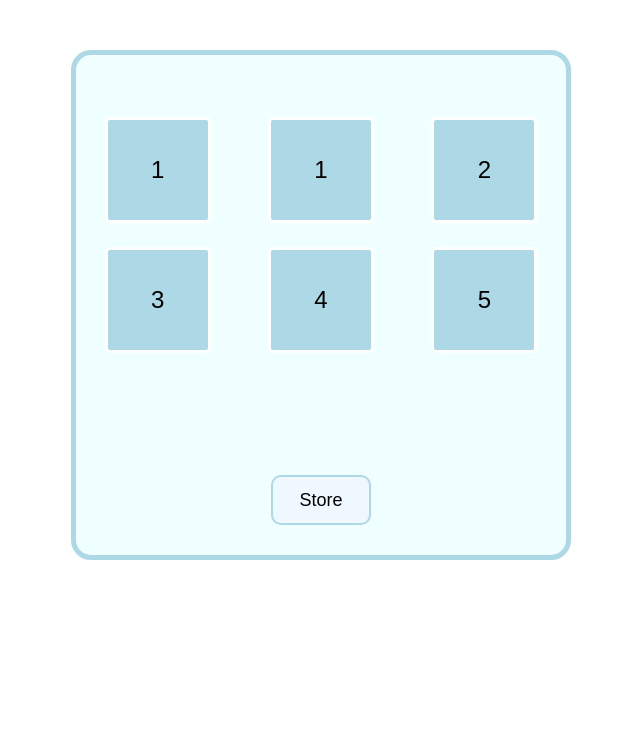
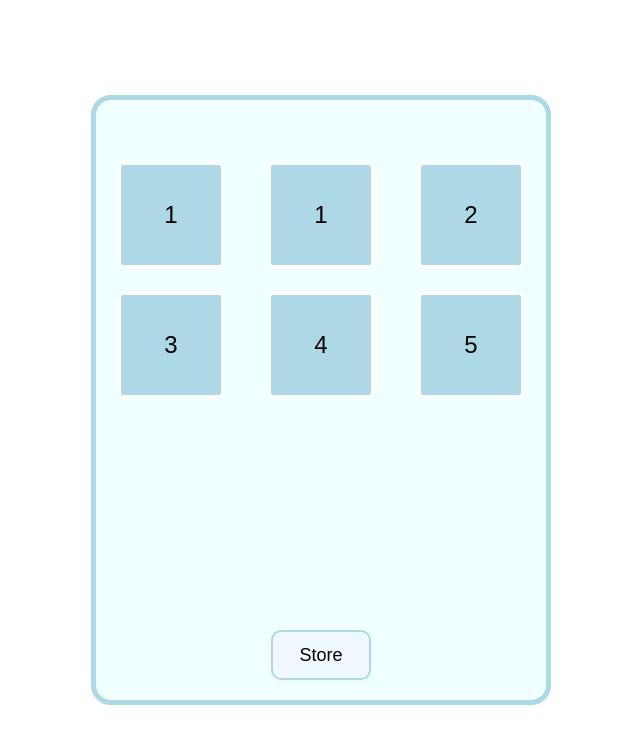
Before and after one commit to nikvoen/box-evolution, a React (Vite) app: page / in a window 1280 px wide. Shown: the top 744 px of the page, without its empty margins (319-959 px from the left). Built offline with nearby package versions, Linux system fonts and the light colour scheme.

Commit message:
Fix box positions, update styles

```diff
--- a/src/App.css
+++ b/src/App.css
@@ -5,20 +5,24 @@ body, html {
 }
 
 #root {
-  max-width: 500px;
-  margin: 0 auto;
+  position: fixed;
+  width: 100%;
+  height: 100%;
+  display: flex;
+  justify-content: center;
+  align-items: center;
 }
 
 .App {
-  margin-top: 50px;
-  height: 500px;
+  width: 450px;
+  height: 600px;
   border: 5px solid lightblue;
   border-radius: 20px;
   background-color: azure;
 }
 
 .store {
-  margin-top: 110px;
+  margin-top: 220px;
   text-align: center;
 }
 
@@ -114,4 +118,10 @@ body, html {
   cursor: grab;
   transition: opacity 0.3s ease-in-out;
   -webkit-user-select: none;
+  touch-action: none;
 }
+
+.box.placeholder {
+  background-color: transparent;
+  border: none;
+}
--- a/src/App.tsx
+++ b/src/App.tsx
@@ -14,6 +14,12 @@ const Box: React.FC<BoxProps> = ({ item, onDragStart, onDragLeave, onDragEnd, on
             onDrop={(e) => onDrop(e, item)}
             draggable={true}
             className={"box"}
+            style={{
+                gridColumnStart: item.gridColumnStart,
+                gridColumnEnd: item.gridColumnEnd,
+                gridRowStart: item.gridRowStart,
+                gridRowEnd: item.gridRowEnd,
+            }}
         >
             {item.level}
         </div>
@@ -25,7 +31,14 @@ const DragAndDrop: React.FC = () => {
 
     const dragStart = (e: React.DragEvent<HTMLDivElement>, item: box) => {
         e.dataTransfer.setData('cardId', item.id);
-        setDraggable({id: item.id, level: item.level});
+        setDraggable({
+            id: item.id,
+            level: item.level,
+            gridColumnStart: item.gridColumnStart,
+            gridColumnEnd: item.gridColumnEnd,
+            gridRowStart: item.gridRowStart,
+            gridRowEnd: item.gridRowEnd,
+        });
         e.currentTarget.style.backgroundColor = 'gray';
         e.currentTarget.style.opacity = '0';
     };
@@ -99,8 +112,45 @@ const Shop: React.FC = () => {
                 setUserData({ level: userData.level, balance: newBalance });
 
                 if (cards.length <= 5) {
-                    const newCard: box = { id: uuid(), level: boxLevel };
-                    setCards([...cards, newCard]);
+                    const findEmptyCell = (): { gridColumn: number; gridRow: number } | null => {
+                        const sortedCards = [...cards];
+                        sortedCards.sort((a, b) => {
+                            if (a.gridRowStart === b.gridRowStart) {
+                                return a.gridColumnStart - b.gridColumnStart;
+                            }
+                            return a.gridRowStart - b.gridRowStart;
+                        });
+
+                        for (let row = 1; row <= 2; row++) {
+                            for (let column = 1; column <= 3; column++) {
+                                const cellOccupied = sortedCards.some(card => {
+                                    return (
+                                        card.gridColumnStart <= column &&
+                                        card.gridColumnEnd > column &&
+                                        card.gridRowStart <= row &&
+                                        card.gridRowEnd > row
+                                    );
+                                });
+                                if (!cellOccupied) {
+                                    return { gridColumn: column, gridRow: row };
+                                }
+                            }
+                        }
+                        return null;
+                    };
+
+                    const newCardPosition = findEmptyCell();
+                    if (newCardPosition) {
+                        const newCard: box = {
+                            id: uuid(),
+                            level: boxLevel,
+                            gridColumnStart: newCardPosition.gridColumn,
+                            gridColumnEnd: newCardPosition.gridColumn + 1,
+                            gridRowStart: newCardPosition.gridRow,
+                            gridRowEnd: newCardPosition.gridRow + 1,
+                        };
+                        setCards([...cards, newCard]);
+                    }
                 } else {
                     alert("Too many boxes!");
                 }
--- a/src/Context.tsx
+++ b/src/Context.tsx
@@ -1,7 +1,14 @@
 import React, {createContext, useEffect, useState} from "react";
 import {v4 as uuid} from "uuid";
 
-export interface box {
+export interface GridPosition {
+    gridColumnStart: number;
+    gridColumnEnd: number;
+    gridRowStart: number;
+    gridRowEnd: number;
+}
+
+export interface box extends GridPosition {
     id: string;
     level: number;
 }
@@ -37,16 +44,24 @@ export interface GameProviderProps {
 export const GameContext = createContext<GameContextType>({} as GameContextType);
 
 export const Context: React.FC<GameProviderProps> = ({ children }) => {
-    const [userData, setUserData] = useState<user>({ level: 0, balance: 0 });
-    const [draggable, setDraggable] = useState<box>({ id: '', level: 0 });
+    const [userData, setUserData] = useState<user>({ level: 0, balance: 1000 });
+    const [draggable, setDraggable] = useState<box>({
+        id: '',
+        level: 0,
+        gridColumnStart: 0,
+        gridColumnEnd: 0,
+        gridRowStart: 0,
+        gridRowEnd: 0,
+    });
     const [cards, setCards] = useState<box[]>([
-        { id: uuid(), level: 1 },
-        { id: uuid(), level: 1 },
-        { id: uuid(), level: 2 },
-        { id: uuid(), level: 3 },
-        { id: uuid(), level: 4 },
-        { id: uuid(), level: 5 }
+        { id: uuid(), level: 1, gridColumnStart: 1, gridColumnEnd: 2, gridRowStart: 1, gridRowEnd: 2 },
+        { id: uuid(), level: 1, gridColumnStart: 2, gridColumnEnd: 3, gridRowStart: 1, gridRowEnd: 2 },
+        { id: uuid(), level: 2, gridColumnStart: 3, gridColumnEnd: 4, gridRowStart: 1, gridRowEnd: 2 },
+        { id: uuid(), level: 3, gridColumnStart: 1, gridColumnEnd: 2, gridRowStart: 2, gridRowEnd: 3 },
+        { id: uuid(), level: 4, gridColumnStart: 2, gridColumnEnd: 3, gridRowStart: 2, gridRowEnd: 3 },
+        { id: uuid(), level: 5, gridColumnStart: 3, gridColumnEnd: 4, gridRowStart: 2, gridRowEnd: 3 },
     ]);
+
 
     const changeLevel = (newLevel: number) => {
         setUserData(prevUserData => ({ ...prevUserData, level: prevUserData.level + newLevel }));
```
